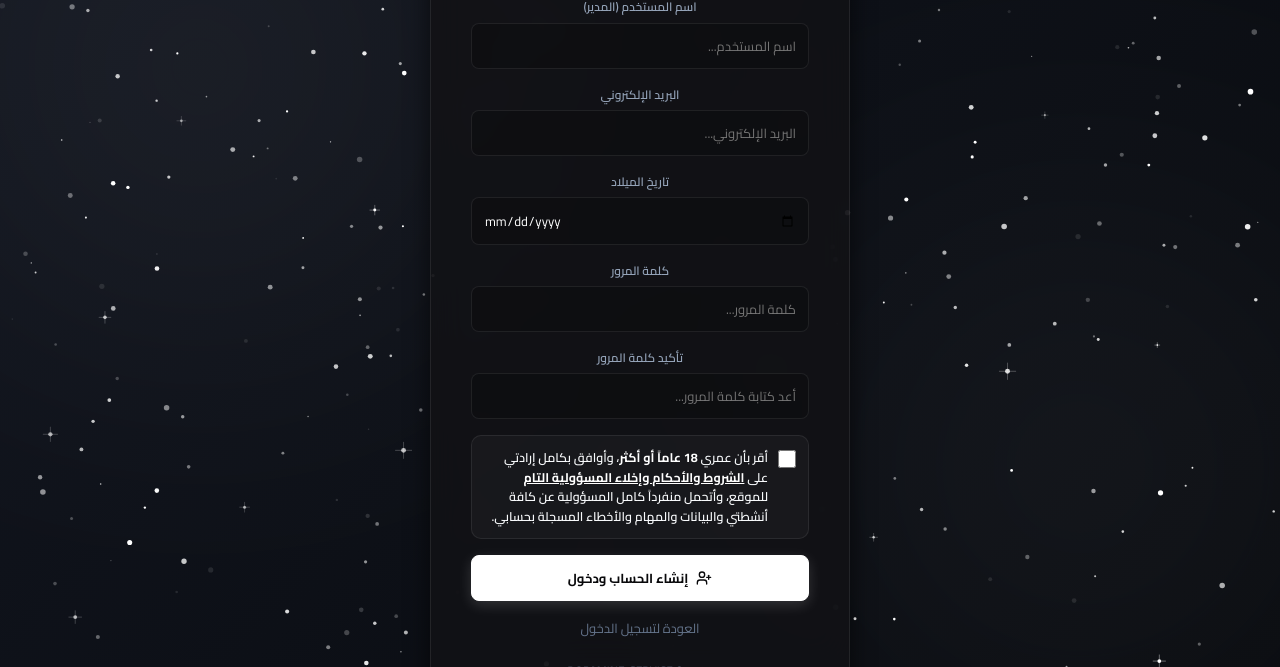
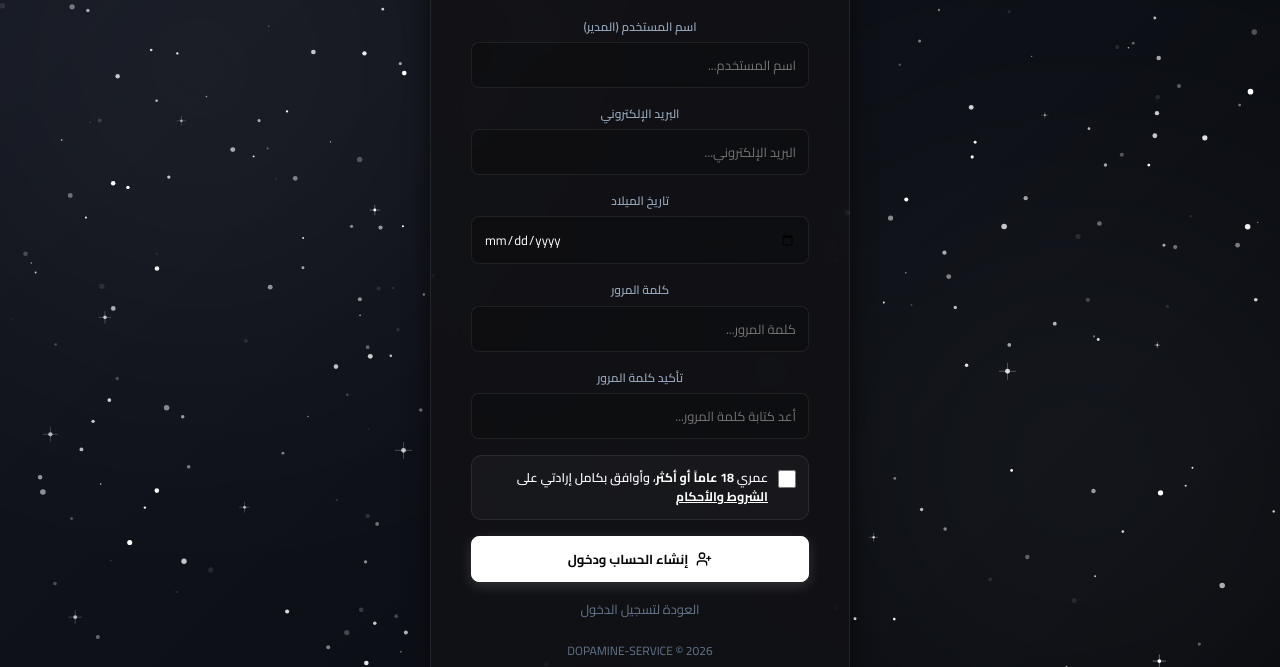
Before and after one commit to hossam-dopamine/DOPAMINE, a website: page Downloads/Payout/index.html in a window 1280 px wide. Both pictures are taken after a click on the link "إنشاء حساب لتجربة الخدمات". Shown: the part 133-800 px from the top of the page. Drawn offline with Linux system fonts and the light colour scheme; no server answers; animation ran at ten frames a second.

Commit message:
Update registration terms checkbox label to concise text

```diff
--- a/Downloads/Payout/index.html
+++ b/Downloads/Payout/index.html
@@ -281,9 +281,8 @@
                     <label class="checkbox-container" style="display: flex; align-items: flex-start; gap: 10px; cursor: pointer; font-size: 12.5px; color: var(--text-color); line-height: 1.55; text-align: start; margin-bottom: 0;">
                         <input type="checkbox" id="register-terms-agree" required style="width: 18px; height: 18px; margin-top: 2px; accent-color: var(--color-primary); cursor: pointer; flex-shrink: 0;">
                         <span>
-                            أقر بأن عمري <strong style="color: #fff;">18 عاماً أو أكثر</strong>، وأوافق بكامل إرادتي على
-                            <a href="#" id="open-terms-modal-btn" style="color: var(--color-primary); text-decoration: underline; font-weight: 700;">الشروط والأحكام وإخلاء المسؤولية التام</a>
-                            للموقع، وأتحمل منفرداً كامل المسؤولية عن كافة أنشطتي والبيانات والمهام والأخطاء المسجلة بحسابي.
+                            عمري <strong style="color: #fff;">18 عاماً أو أكثر</strong>، وأوافق بكامل إرادتي على
+                            <a href="#" id="open-terms-modal-btn" style="color: var(--color-primary); text-decoration: underline; font-weight: 700;">الشروط والأحكام</a>
                         </span>
                     </label>
                 </div>
```
Also changed, not shown: Downloads/Payout/server/public/index.html (+2 -3 lines).
